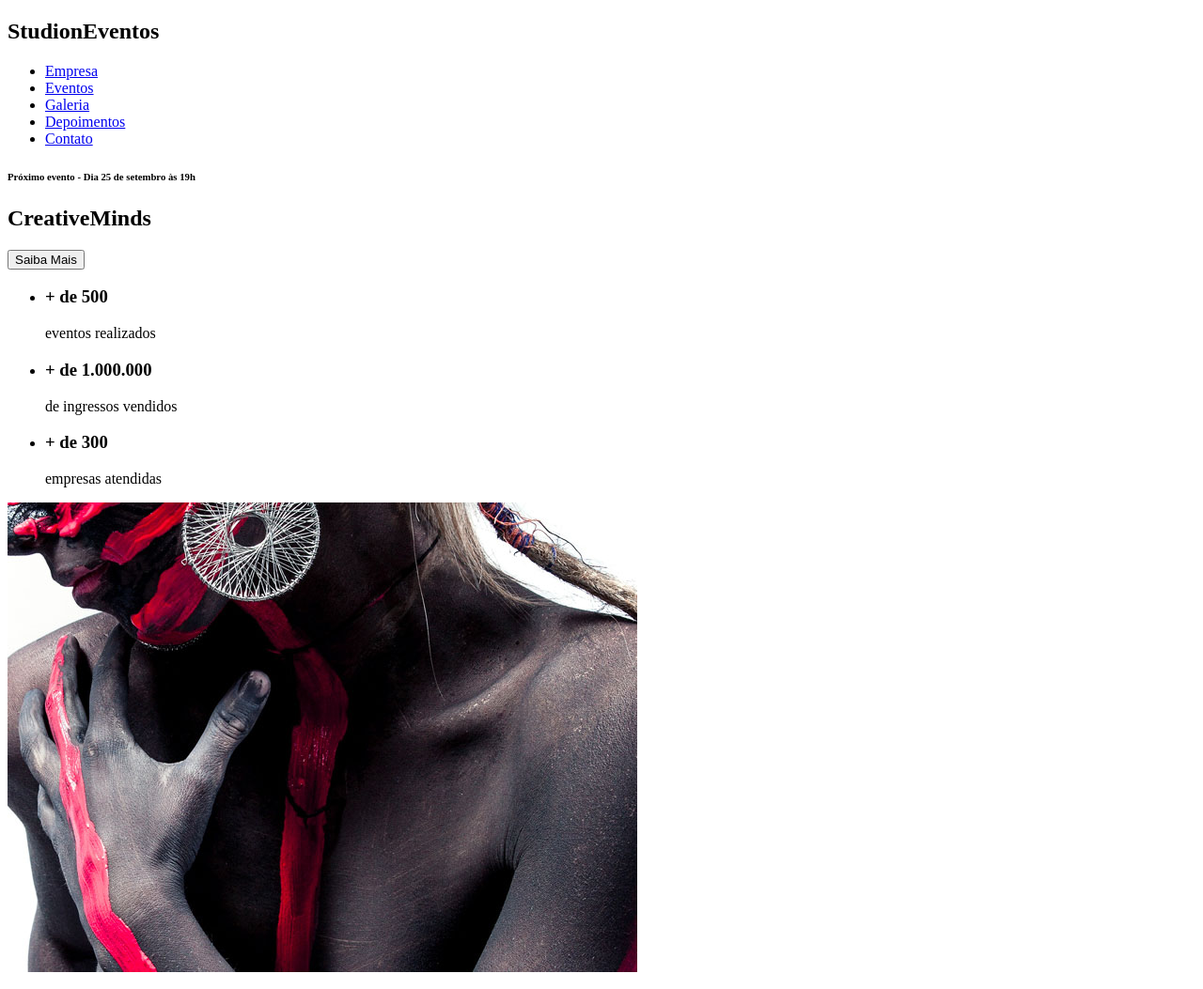
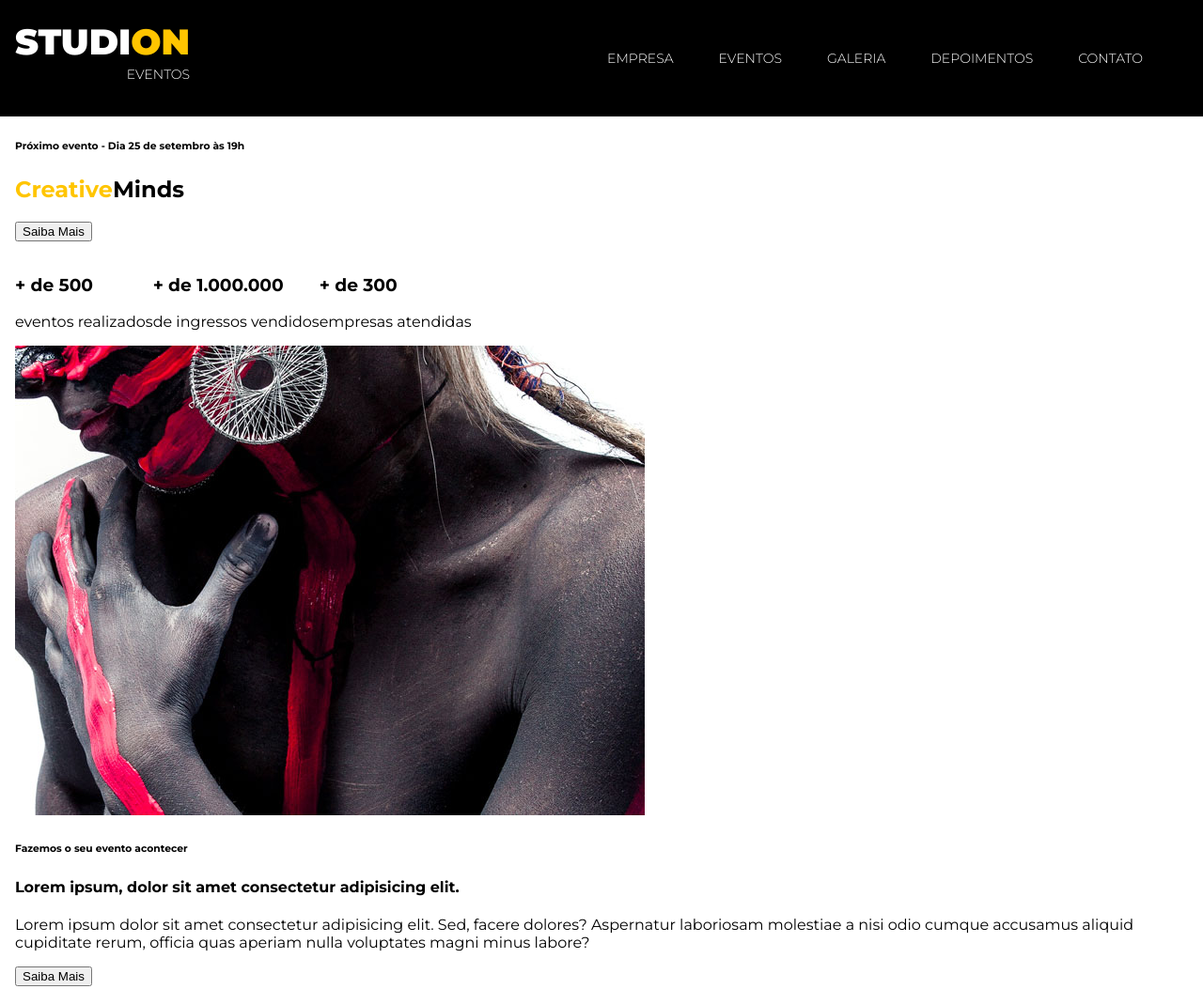
Before and after one commit to danielsilveira-dev/projeto-studion, a website: page src/index.html in a window 1280 px wide. Shown: the top 1053 px of the page at 94% size. Drawn offline with Linux system fonts and the light colour scheme.

Commit message:
feat(css)add style in the elements of the navigation bar

```diff
--- a/src/index.html
+++ b/src/index.html
@@ -1,15 +1,19 @@
 <!DOCTYPE html>
 <html lang="pt-br">
   <head>
-    <meta charset="UTF-8">
-    <meta name="viewport" content="width=device-width, initial-scale=1.0">
+    <meta charset="UTF-8" />
+    <meta name="viewport" content="width=device-width, initial-scale=1.0" />
+    <link rel="stylesheet" href="style.css" />
     <title>Studion</title>
   </head>
 
   <body>
-    <nav>
-        <h1>Studi<span>on</span><span>Eventos</span></h1>
-        <ul>
+    <nav class="navbar">
+      <h1 class="logo-studion">
+        Studi<span class="copy--primary">on</span>
+        <span class="logo-studion__subtitle">Eventos</span>
+      </h1>
+      <ul class="navbar__links">
         <li>
           <a href="#empresa">
             Empresa
@@ -42,7 +46,7 @@
       <div id="slider">
         <div class="slide">
           <h6><span>Próximo evento</span> - Dia 25 de setembro às 19h</h6>
-                <h2><span>Creative</span>Minds</h2>
+          <h2><span class="copy--primary">Creative</span>Minds</h2>
           <button>Saiba Mais</button>
         </div>
       </div>
@@ -52,15 +56,15 @@
       <section id="eventos">
         <ul>
           <li>
-                    <h3>+ de 500 </h3>
+            <h3>+ de 500</h3>
             eventos realizados
           </li>
           <li>
-                    <h3>+ de 1.000.000 </h3>
+            <h3>+ de 1.000.000</h3>
             de ingressos vendidos
           </li>
           <li>
-                    <h3>+ de 300 </h3>
+            <h3>+ de 300</h3>
             empresas atendidas
           </li>
         </ul>
@@ -72,10 +76,10 @@
           <h6>Fazemos o seu evento acontecer</h6>
           <h4>Lorem ipsum, dolor sit amet consectetur adipisicing elit.</h4>
           <p>
-                    Lorem ipsum dolor sit amet consectetur adipisicing elit.
-                    Sed, facere dolores? Aspernatur laboriosam molestiae a nisi
-                    odio cumque accusamus aliquid cupiditate rerum, officia
-                    quas aperiam nulla voluptates magni minus labore?
+            Lorem ipsum dolor sit amet consectetur adipisicing elit. Sed, facere
+            dolores? Aspernatur laboriosam molestiae a nisi odio cumque
+            accusamus aliquid cupiditate rerum, officia quas aperiam nulla
+            voluptates magni minus labore?
           </p>
           <button>Saiba Mais</button>
         </div>
@@ -97,10 +101,12 @@
       <form action="">
         <label for="">receba news e promoções</label>
         <input type="email" placeholder="email" />
-            <button type="submit" >Enviar</button>
+        <button type="submit">Enviar</button>
       </form>
       <ul>
-            <li><a href="https://www.facebook.com/" target="_blank">Facebook</a></li>
+        <li>
+          <a href="https://www.facebook.com/" target="_blank">Facebook</a>
+        </li>
         <li><a href="https://twitter.com/" target="_blank">Twitter</a></li>
         <li><a href="https://www.youtube.com/" target="_blank">YouTube</a></li>
       </ul>
--- /dev/null
+++ b/src/style.css
@@ -0,0 +1,70 @@
+@import url("https://fonts.googleapis.com/css2?family=Montserrat:wght@300;400;700;900&display=swap");
+
+* {
+  box-sizing: border-box;
+}
+
+:root {
+  --color-primary: #ffc500;
+  font-family: "Montserrat", sans-serif;
+  font-size: 16px;
+}
+
+body {
+  margin: 0;
+  padding: 7.75rem 1rem;
+}
+
+ul {
+  display: flex;
+  list-style: none;
+  padding-left: 0;
+}
+
+
+.navbar {
+  position: fixed;
+  display: grid;
+  grid-template-columns: 1fr 9fr;
+  align-items: center;
+  top: 0;
+  left: 0;
+
+  width: 100vw;
+  height: 7.75rem;
+  padding: 0 1rem;
+
+  background-color: #000;
+  color: #fff;
+}
+.navbar__links {
+  justify-self: end;
+}
+.navbar__links li {
+  font-size: .875rem;
+  margin-right: 3rem; /* O rem pega o tamanho do root definido na nossa página. padrão é 16px */
+  text-transform: uppercase;
+}
+.navbar__links a {
+  font-weight: 300;
+  color: #fff;
+  text-decoration: none;
+}
+.navbar__links a:hover {
+  color: var(--color-primary);
+}
+.logo-studion {
+  font-size: 2.375rem;
+  font-weight: 900;
+  line-height: 1ch; /* relativa ao tamanho da altura do glifo 0 da fonte */
+  text-transform: uppercase;
+  text-align: right;
+}
+.logo-studion__subtitle {
+  font-size: .875rem;
+  font-weight: 300;
+}
+
+.copy--primary { /* CLASSE UTILITÁRIA */
+  color: var(--color-primary);
+}
```
Also changed, not shown: 1 other file. Lines whose indentation alone changed are shown as unchanged.
